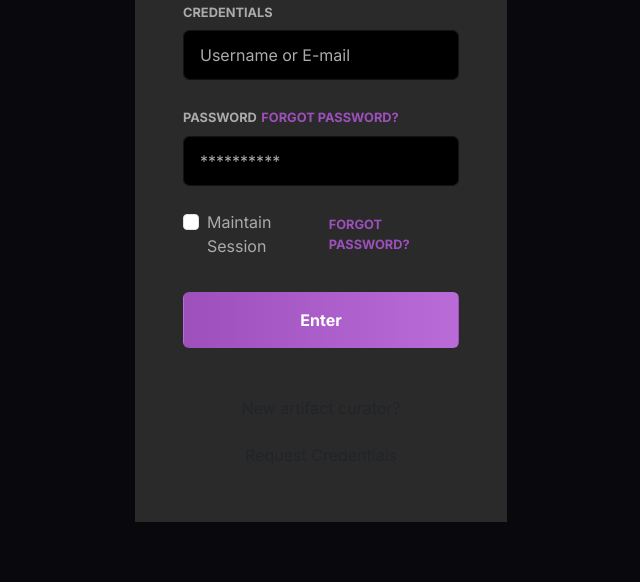
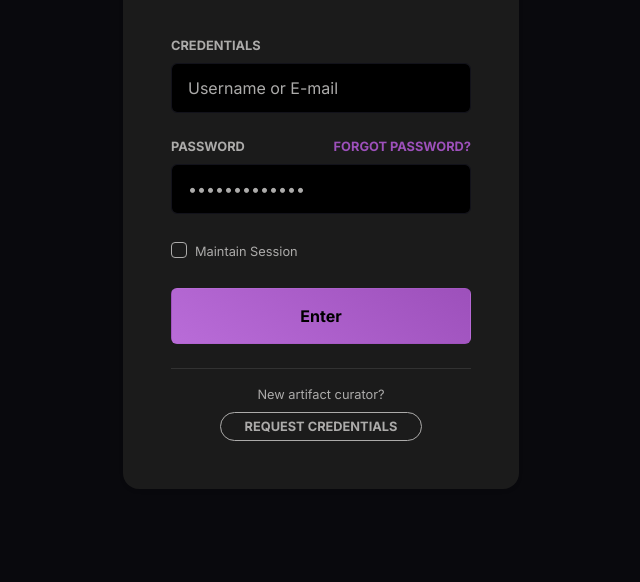
Before and after one commit to geovanegalan/game-vault, a website: page login.html in a window 1280 px wide. Shown: the part 218-800 px from the top of the page, without its empty margins (319-959 px from the left). Drawn offline with nearby package versions, Linux system fonts and the light colour scheme; files that its build step writes are made by us from their sources.

Commit message:
Style: ajusta layout do card de login

```diff
--- a/login.html
+++ b/login.html
@@ -4,82 +4,98 @@
 		<meta charset="UTF-8" />
 		<meta name="viewport" content="width=device-width, initial-scale=1.0" />
 		<title>Game Vault - Secure Login</title>
+
 		<link rel="stylesheet" href="css/style.css" />
+
 		<link
-      href="https://fonts.googleapis.com/css2?family=Inter:wght@300;400;500;600;700;800;900&amp;display=swap"
-      rel="stylesheet"
-    />
-    <link
-      href="https://fonts.googleapis.com/css2?family=Material+Symbols+Outlined:wght,FILL@100..700,0..1&amp;display=swap"
+			href="https://fonts.googleapis.com/css2?family=Inter:wght@300;400;500;600;700;800;900&display=swap"
 			rel="stylesheet"
 		/>
 	</head>
+
 	<body class="bg-auth">
+		<div class="min-vh-100 d-flex align-items-center justify-content-center">
+			<div class="row w-100 justify-content-center">
+				<div style="max-width: 420px">
 					<div
-      class="container d-flex flex-column min-vh-100 align-items-center justify-content-center"
-    >
-      <div class="row w-100 justify-content-center">
-        <div
-          class="col-12 col-md-12 col-lg-4 d-flex flex-column align-items-center bg-grey-container p-5"
+						class="d-flex flex-column align-items-center bg-grey-container p-5 rounded-4 shadow-sm"
 					>
 						<img
 							src="./assets/images/logo_v2.png"
 							alt="Game Vault logo"
 							class="logo"
 						/>
-          <form action="#" class="d-flex flex-column mt-5 mb-5">
-            <div class="row g-4">
-              <div class="col-12">
+						<form action="#" class="w-100 d-flex flex-column gap-4 mt-5 mb-4">
+							<div>
 								<label
+									for="email"
 									class="form-label text-uppercase fs-6 fw-bold text-secondary-vault"
 								>
 									Credentials
 								</label>
 								<input
 									type="text"
+									id="email"
+									name="email"
 									class="form-control bg-black text-primary-vault border-black-containers"
 									placeholder="Username or E-mail"
 								/>
 							</div>
-              <div class="col-12">
+							<div>
+								<div class="d-flex justify-content-between">
 									<label
-                  for=""
+										for="password"
 										class="form-label text-uppercase fs-6 fw-bold text-secondary-vault"
 									>
 										Password
 									</label>
-                <small class="text-ultraviolet fw-bold text-uppercase fs-6"
-                  >Forgot password?</small
+
+									<a
+										href="#"
+										class="text-ultraviolet fw-bold text-uppercase fs-6 text-decoration-none"
 									>
+										Forgot password?
+									</a>
+								</div>
+
 								<input
 									type="password"
-                  name="#"
-                  id="#"
+									id="password"
+									name="password"
 									class="form-control bg-black text-primary-vault border-black-containers"
-                  placeholder="**********"
+									placeholder="•••••••••••••"
 								/>
 							</div>
-              <div class=" d-flex align-items-center justify-content-around">
 							<div class="form-check">
 								<input
 									type="checkbox"
-                      name="#"
-                      id="#"
-                      class="form-check-input"
+									id="remember"
+									class="form-check-input bg-transparent border-secondary-vault"
 								/>
-                    <label for="#" class="form-check-label text-secondary-vault"
-                      >Maintain Session</label
+								<label
+									for="remember"
+									class="form-check-label text-secondary-vault fs-6"
 								>
+									Maintain Session
+								</label>
 							</div>
-                <small class="fs-6 text-ultraviolet fw-bold text-uppercase">Forgot password?</small>
-              </div>
-              </div>
-              <button class="btn btn-primary-ultraviolet">Enter</button>
+							<button type="submit" class="btn btn-primary-ultraviolet w-100">
+								Enter
+							</button>
 						</form>
-                <p> New artifact curator?</p>
-                <button class="btn border-1 bg-transparent">
+						<div
+							class="w-100 pt-3 d-flex flex-column align-items-center border-top border-white border-opacity-10"
+						>
+							<p class="text-secondary-vault fs-6 mb-2">
+								New artifact curator?
+							</p>
+
+							<a
+								href="./register.html"
+								class="btn btn-sm text-uppercase fw-bold fs-6 text-secondary-vault border border-secondary-vault rounded-pill px-4"
+							>
 								Request Credentials
-                </button>
+							</a>
 						</div>
 					</div>
 				</div>
--- a/scss/mixins.scss
+++ b/scss/mixins.scss
@@ -1,8 +1,8 @@
 @mixin button($colorPrimary, $colorSecondary) {
-   background: linear-gradient(90deg, $colorPrimary, $colorSecondary);
-   width: 100%;
-   height: 3.5rem;
-   font-weight: bold;
-   color: map-get($theme-colors , "primary-vault");
-   margin-top: 2rem;
+	background: linear-gradient(215deg, $colorPrimary, $colorSecondary);
+	width: 100%;
+	height: 3.5rem;
+	font-weight: bold;
+	color: map-get($theme-colors, "primary-vault");
+	color: black;
 }
```
Also changed, not shown: scss/style.scss (+12 -10 lines). Lines whose indentation alone changed are shown as unchanged.
